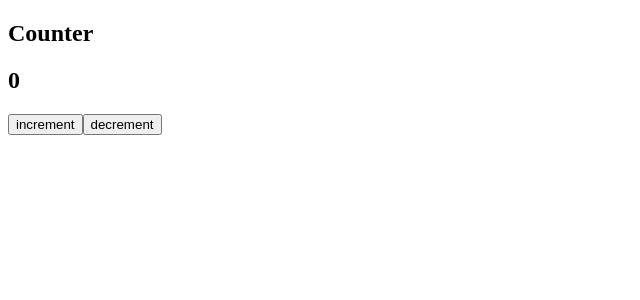
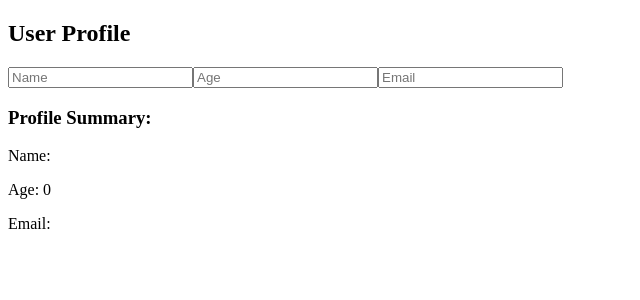
Before and after one commit to TemirovaAzima/typescript-react, a React (Vite) app: page / in a window 1280 px wide. Shown: the top 300 px of the page, without its empty margins (0-640 px from the left). Built offline with nearby package versions, Linux system fonts and the light colour scheme.

Commit message:
UserProfile end

```diff
--- a/src/App.tsx
+++ b/src/App.tsx
@@ -1,10 +1,10 @@
-import Counter from "./components/Counter.tsx";
+import UserProfile from './components/UserProfile.tsx'
 
 const App =()=>{
 
     return (
         <div>
-           <Counter/>
+           <UserProfile/>
         </div>
     )
 }
--- a/src/components/Counter.tsx
+++ /dev/null
@@ -1,14 +0,0 @@
-import  {useState} from 'react'
-
-const Counter = () => {
-    const [count,setCount] = useState<number>(0);
-    return (
-        <div>
-            <h2>Counter</h2>
-            <h2>{count}</h2>
-            <button onClick={()=>setCount((prev: number)=> prev +1)}>increment</button>
-            <button onClick={()=> setCount((prev: number)=>prev-1)}>decrement</button>
-        </div>
-    )
-}
-export default Counter
--- /dev/null
+++ b/src/components/UserProfile.tsx
@@ -0,0 +1,56 @@
+import React ,{useState} from "react";
+interface UserProfile {
+    name: string;
+    age: number;
+    email: string;
+}
+const UserProfile = ()=>{
+    // Define a state variable for user profile
+    const [profile,setProfile] = useState<UserProfile>({
+        name: "",
+        age: 0,
+        email: ""
+    });
+    const updateName =(name: string)=>{
+        setProfile((prevProfile)=>({...prevProfile, name}));
+    };
+    const updateAge = (age: string)=>{
+        const num = Number(age);
+        if(num<0) return;
+        setProfile((prevProfile)=> ({...prevProfile, age: num}));
+    };
+    // const updateAge = (age: string)=>{
+    //     setProfile((prevProfile)=> ({...prevProfile, age: Number(age)}));
+    // };
+    const updateEmail = (email: string)=>{
+        setProfile((prevProfile)=>({...prevProfile, email}));
+    };
+
+
+    return(
+        <div>
+            <h2>User Profile</h2>
+            <input
+                  type={"text"}
+                  placeholder="Name"
+                  value={profile.name}
+                  onChange={(e: React.ChangeEvent<HTMLInputElement>):void=>updateName(e.target.value)}/>
+
+            <input
+                  type="number"
+                  placeholder="Age"
+                  value={profile.age>0 ? profile.age : ""}
+                  onChange={(e: React.ChangeEvent<HTMLInputElement>):void=>updateAge(e.target.value)}/>
+            <input
+                  type="email"
+                  placeholder="Email"
+                  value={profile.email}
+                  onChange={(e: React.ChangeEvent<HTMLInputElement>):void=>updateEmail(e.target.value)}/>
+            <h3>Profile Summary:</h3>
+            <p>Name: {profile.name}</p>
+            <p>Age: {profile.age}</p>
+            <p>Email: {profile.email}</p>
+        </div>
+    )
+}
+export default UserProfile
```
